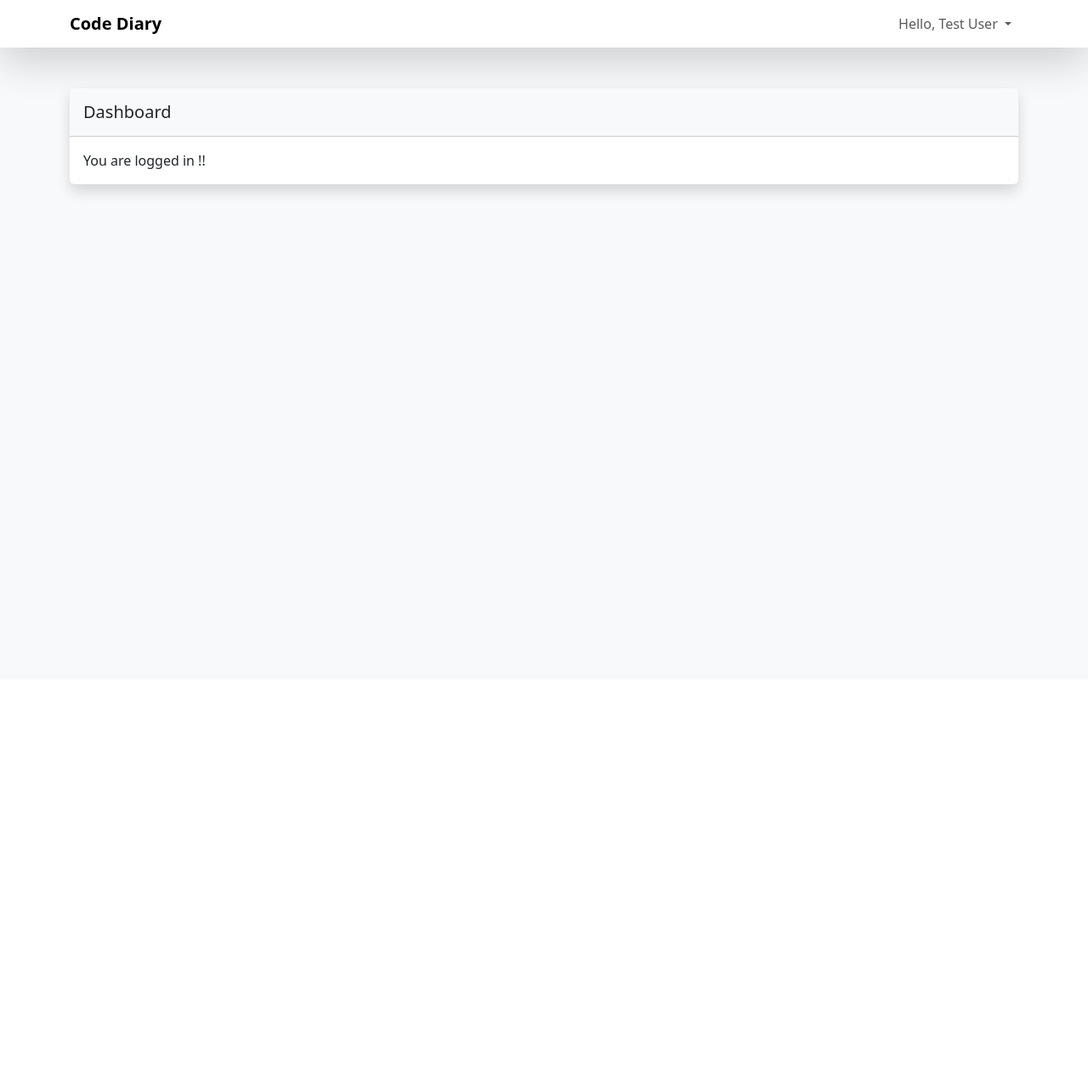
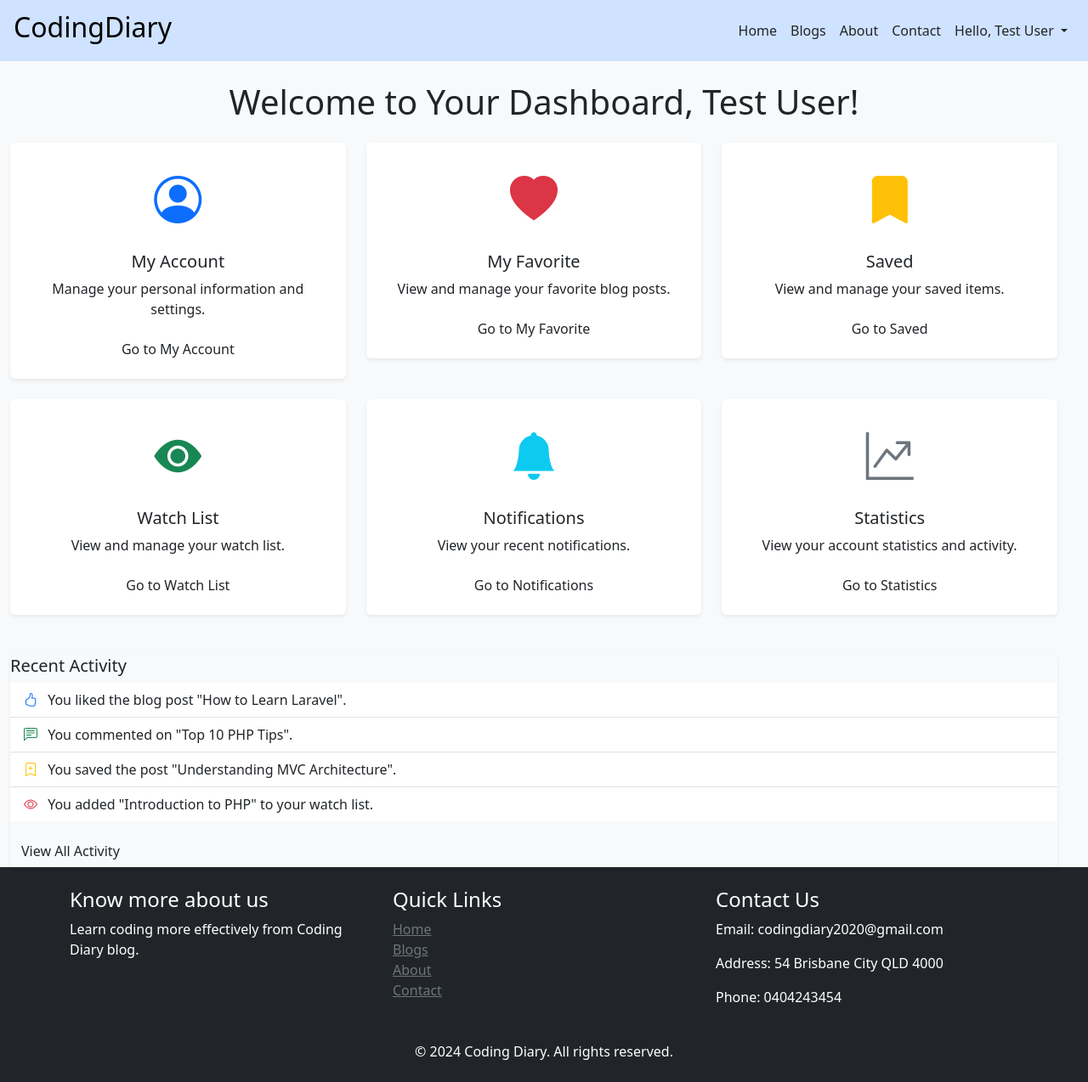
Before and after one commit to dev-dauth2026/coding-diary, a Laravel app: page /account/dashboard in a window 1280 px wide. Shown: the whole page at 85% size. Before the commit the page ends 233 px from the top, so only its background shows below. Run offline with Laravel 12, Linux system fonts and the light colour scheme; a user stored in the database is signed in; data comes from the database, SQL or seed files in the repository; parts of the project's set-up code (start-up, migrations or seed data) failed here and were passed over.

Commit message:
improved user dashboard layout

```diff
--- /dev/null
+++ b/public/css/dashboard.css
@@ -0,0 +1,16 @@
+body {
+    background-color: #f8f9fa;
+}
+
+.card {
+    transition: transform 0.2s ease-in-out;
+}
+
+.card:hover {
+    background-color:rgb(209, 230, 243);
+    transform: scale(1.05);
+}
+
+.icon {
+    font-size: 4rem;
+}
--- a/resources/views/blog.blade.php
+++ b/resources/views/blog.blade.php
@@ -29,8 +29,8 @@
 
                     @endif
                 </div>
-                <div class="list-group col-12 col-sm-12 col-md-3 col-lg-2 ">
-                    <form action="" class="mb-5 d-sm-none">
+                <div class="list-group col-12 col-sm-12 col-md-3 col-lg-3 ">
+                    <form action="" class="mb-5 d-md-flex d-none">
                         @csrf
                         <div class="form-group d-flex gap-2">
                             <input class="form-control" placeholder="Search blog topics..." name="blogSearch" id="blogSearch"/>
@@ -41,7 +41,7 @@
                     <h4 class="">Recent Blogs</h4>
                     @foreach ($allBlogs as $post)
 
-                        <div class="d-flex  flex-column">
+                        <div class="d-flex  flex-column mb-3">
                             <a href="#"><h6 class="mb-1">{{ $post->title }}</h6></a>
                             <small>{{ $post->created_at->format('M d, Y') }}</small>
                             <small>By John</small>
--- a/resources/views/components/user-layout.blade.php
+++ b/resources/views/components/user-layout.blade.php
@@ -6,6 +6,9 @@
     <meta name="viewport" content="width=device-width, initial-scale=1.0">
     <meta http-equiv="X-UA-Compatible" content="ie=edge">
     <link href="https://cdn.jsdelivr.net/npm/bootstrap@5.3.3/dist/css/bootstrap.min.css" rel="stylesheet" integrity="sha384-QWTKZyjpPEjISv5WaRU9OFeRpok6YctnYmDr5pNlyT2bRjXh0JMhjY6hW+ALEwIH" crossorigin="anonymous">
+    <link rel="stylesheet" href="{{ asset('css/dashboard.css') }}">
+    <link rel="stylesheet" href="https://cdnjs.cloudflare.com/ajax/libs/bootstrap-icons/1.10.2/font/bootstrap-icons.min.css">
+
     <title>Coding Diary | Home</title>
 </head>
 
@@ -32,16 +35,41 @@
                     <a class="nav-link text-dark" href="{{route('account.contact')}}">Contact</a>
                 </li>
                 @auth
-                <li class="nav-item">
-                    <a class="nav-link text-dark" href="#">My Dashboard</a>
+                <li class="nav-item dropdown">
+                    <a class="nav-link dropdown-toggle text-dark" href="#!" id="accountDropdown" role="button" data-bs-toggle="dropdown" aria-expanded="false">Hello, {{Auth::user()->name}} </a>
+                    <ul class="dropdown-menu dropdown-menu-end border-0 shadow bsb-zoomIn bg-white" aria-labelledby="accountDropdown">
+                        <li class="nav-item">
+                            <a href="{{route('account.dashboard')}}" class=" text-decoration-none text-black dropdown-item">Dashboard</a>
+                        </li>
+                        <li class="nav-item">
+                            <a href="" class=" text-decoration-none text-black dropdown-item">My Account</a>
+                        </li>
+                        <li class="nav-item">
+                            <a href="" class="dropdown-item text-decoration-none text-black">My Favorite</a>
+                        </li>
+                        <li class="nav-item">
+                            <a href="" class="dropdown-item text-decoration-none text-black">Saved</a>
+                        </li>
+                        <li class="nav-item">
+                            <a href="" class="dropdown-item text-decoration-none text-black">Watch List</a>
+                        </li>
+                        <li class="nav-item">
+                            <a href="" class="dropdown-item text-decoration-none text-black">Settings</a>
+                        </li>
+                        <li>
+                            <form action="{{route('account.logout')}}" method="POST">
+                                @csrf
+                                <button type="submit" class="dropdown-item" href="">Logout</button>
+                            </form>
+                        </li>
+                    </ul>
                 </li>
+
                 @endauth
             </ul>
             <div class="d-flex">
                 @auth
-                <button class="btn btn-danger ms-2">
-                    <a href="/logout" class="text-decoration-none text-white">Logout</a>
-                </button>
+
                 @else
                 <button class="btn btn-primary ms-2">
                     <a href="{{route('account.register')}}" class="text-decoration-none text-white">Sign Up</a>
--- a/resources/views/dashboard.blade.php
+++ b/resources/views/dashboard.blade.php
@@ -1,57 +1,105 @@
-<!doctype html>
-<html lang="en">
-   <head>
-      <meta charset="utf-8">
-      <meta name="viewport" content="width=device-width, initial-scale=1">
-      <title>Laravel 11 Multi Auth</title>
-      <link rel="stylesheet" href="https://unpkg.com/bootstrap@5.3.2/dist/css/bootstrap.min.css">
-   </head>
-   <body class="bg-light">
-        <nav class="navbar navbar-expand-md bg-white shadow-lg bsb-navbar bsb-navbar-hover bsb-navbar-caret">
-            <div class="container">
-                <a class="navbar-brand" href="#">
-                   <strong>Code Diary</strong>
-                </a>
-                <button class="navbar-toggler border-0" type="button" data-bs-toggle="offcanvas" data-bs-target="#offcanvasNavbar" aria-controls="offcanvasNavbar">
-                <svg xmlns="http://www.w3.org/2000/svg" width="24" height="24" fill="currentColor" class="bi bi-list" viewBox="0 0 16 16">
-                    <path fill-rule="evenodd" d="M2.5 12a.5.5 0 0 1 .5-.5h10a.5.5 0 0 1 0 1H3a.5.5 0 0 1-.5-.5zm0-4a.5.5 0 0 1 .5-.5h10a.5.5 0 0 1 0 1H3a.5.5 0 0 1-.5-.5zm0-4a.5.5 0 0 1 .5-.5h10a.5.5 0 0 1 0 1H3a.5.5 0 0 1-.5-.5z" />
-                </svg>
-                </button>
-                <div class="offcanvas offcanvas-end" tabindex="-1" id="offcanvasNavbar" aria-labelledby="offcanvasNavbarLabel">
-                <div class="offcanvas-header">
-                    <h5 class="offcanvas-title" id="offcanvasNavbarLabel">Menu</h5>
-                    <button type="button" class="btn-close" data-bs-dismiss="offcanvas" aria-label="Close"></button>
+<x-user-layout>
+    <h1 class="my-4 text-center">Welcome to Your Dashboard, {{ Auth::user()->name }}!</h1>
+    <div class="row">
+        <div class="col-md-6 col-lg-4 mb-4">
+            <div class="card shadow-sm border-0">
+                <div class="card-body text-center">
+                    <div class="icon mb-3">
+                        <i class="bi bi-person-circle display-4 text-primary"></i>
+                    </div>
+                    <h5 class="card-title">My Account</h5>
+                    <p class="card-text">Manage your personal information and settings.</p>
+                    <a href="#" class="btn btn-primary-subtle">Go to My Account</a>
                 </div>
-                <div class="offcanvas-body">
-                    <ul class="navbar-nav justify-content-end flex-grow-1">
-
-                        <li class="nav-item dropdown">
-                            <a class="nav-link dropdown-toggle" href="#!" id="accountDropdown" role="button" data-bs-toggle="dropdown" aria-expanded="false">Hello, {{Auth::user()->name}} </a>
-                            <ul class="dropdown-menu border-0 shadow bsb-zoomIn" aria-labelledby="accountDropdown">
-                                <li>
-                                    <form action="{{route('account.logout')}}" method="POST">
-                                        @csrf
-                                        <button type="submit" class="dropdown-item" href="">Logout</button>
-                                    </form>
-
-                                </li>
-                            </ul>
+            </div>
+        </div>
+        <div class="col-md-6 col-lg-4 mb-4">
+            <div class="card shadow-sm border-0">
+                <div class="card-body text-center">
+                    <div class="icon mb-3">
+                        <i class="bi bi-heart-fill display-4 text-danger"></i>
+                    </div>
+                    <h5 class="card-title">My Favorite</h5>
+                    <p class="card-text">View and manage your favorite blog posts.</p>
+                    <a href="#" class="btn btn-primary-subtle">Go to My Favorite</a>
+                </div>
+            </div>
+        </div>
+        <div class="col-md-6 col-lg-4 mb-4">
+            <div class="card shadow-sm border-0">
+                <div class="card-body text-center">
+                    <div class="icon mb-3">
+                        <i class="bi bi-bookmark-fill display-4 text-warning"></i>
+                    </div>
+                    <h5 class="card-title">Saved</h5>
+                    <p class="card-text">View and manage your saved items.</p>
+                    <a href="#" class="btn btn-primary-subtle">Go to Saved</a>
+                </div>
+            </div>
+        </div>
+        <div class="col-md-6 col-lg-4 mb-4">
+            <div class="card shadow-sm border-0">
+                <div class="card-body text-center">
+                    <div class="icon mb-3">
+                        <i class="bi bi-eye-fill display-4 text-success"></i>
+                    </div>
+                    <h5 class="card-title">Watch List</h5>
+                    <p class="card-text">View and manage your watch list.</p>
+                    <a href="#" class="btn btn-primary-subtle">Go to Watch List</a>
+                </div>
+            </div>
+        </div>
+        <div class="col-md-6 col-lg-4 mb-4">
+            <div class="card shadow-sm border-0">
+                <div class="card-body text-center">
+                    <div class="icon mb-3">
+                        <i class="bi bi-bell-fill display-4 text-info"></i>
+                    </div>
+                    <h5 class="card-title">Notifications</h5>
+                    <p class="card-text">View your recent notifications.</p>
+                    <a href="#" class="btn btn-primary-subtle">Go to Notifications</a>
+                </div>
+            </div>
+        </div>
+        <div class="col-md-6 col-lg-4 mb-4">
+            <div class="card shadow-sm border-0">
+                <div class="card-body text-center">
+                    <div class="icon mb-3">
+                        <i class="bi bi-graph-up-arrow display-4 text-secondary"></i>
+                    </div>
+                    <h5 class="card-title">Statistics</h5>
+                    <p class="card-text">View your account statistics and activity.</p>
+                    <a href="#" class="btn btn-primary-subtle">Go to Statistics</a>
+                </div>
+            </div>
+        </div>
+    </div>
+    <div class="row mt-4">
+        <div class="col-md-12">
+            <div class=" shadow-sm border-0">
+                <div class="">
+                    <h5 class="">Recent Activity</h5>
+                    <ul class="list-group list-group-flush">
+                        <li class="list-group-item">
+                            <i class="bi bi-hand-thumbs-up me-2 text-primary"></i>
+                            You liked the blog post "How to Learn Laravel".
+                        </li>
+                        <li class="list-group-item">
+                            <i class="bi bi-chat-left-text me-2 text-success"></i>
+                            You commented on "Top 10 PHP Tips".
+                        </li>
+                        <li class="list-group-item">
+                            <i class="bi bi-bookmark-plus me-2 text-warning"></i>
+                            You saved the post "Understanding MVC Architecture".
+                        </li>
+                        <li class="list-group-item">
+                            <i class="bi bi-eye me-2 text-danger"></i>
+                            You added "Introduction to PHP" to your watch list.
                         </li>
                     </ul>
-                </div>
+                    <a href="#" class="btn btn-primary-subtle mt-3">View All Activity</a>
                 </div>
             </div>
-        </nav>
-        <div class="container">
-           <div class="card border-0 shadow my-5">
-                <div class="card-header bg-light">
-                    <h3 class="h5 pt-2">Dashboard</h3>
-                </div>
-                <div class="card-body">
-                    You are logged in !!
-                </div>
-           </div>
         </div>
-      <script src="https://cdn.jsdelivr.net/npm/bootstrap@5.2.3/dist/js/bootstrap.bundle.min.js" integrity="sha384-kenU1KFdBIe4zVF0s0G1M5b4hcpxyD9F7jL+jjXkk+Q2h455rYXK/7HAuoJl+0I4" crossorigin="anonymous"></script>
-   </body>
-</html>
+    </div>
+</x-user-layout>
--- a/routes/web.php
+++ b/routes/web.php
@@ -16,15 +16,15 @@
 
 Route::group(['prefix'=>'account'],function(){
 
+    Route::get('about', [LoginController::class, 'about'])->name('account.about');
+    Route::get('contact', [LoginController::class, 'contact'])->name('account.contact');
+    Route::get('blog', [PostController::class, 'blog'])->name('account.blog');
     //Guest middleware
     Route::group(['middleware'=>'guest'], function(){
         Route::get('login', [LoginController::class, 'index'])->name('account.login');
         Route::post('login', [LoginController::class, 'authenticate'])->name('account.authenticate');
         Route::get('register', [LoginController::class, 'register'])->name('account.register');
         Route::post('register', [LoginController::class, 'processRegister'])->name('account.processRegister');
-        Route::get('about', [LoginController::class, 'about'])->name('account.about');
-        Route::get('contact', [LoginController::class, 'contact'])->name('account.contact');
-        Route::get('blog', [PostController::class, 'blog'])->name('account.blog');
 
     });
 
```
